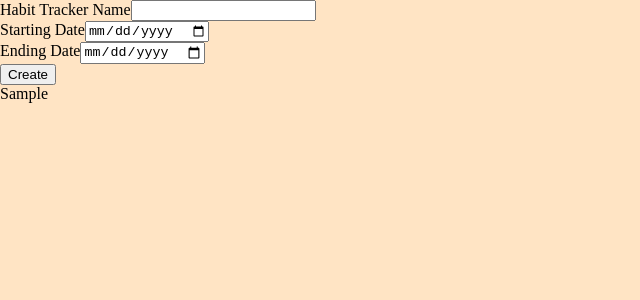
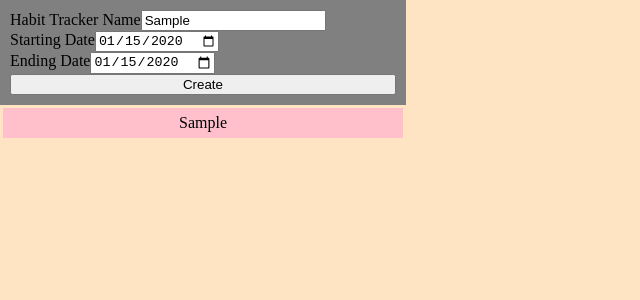
Before and after one commit to MayKhine/habitTracker, a React (Vite) app: page / in a window 1280 px wide. Both pictures are taken after typing "Sample", "2020-01-15", "2020-01-15" into the empty fields and a click on the button "Create". Shown: the top 300 px of the page, without its empty margins (0-640 px from the left). Built offline with nearby package versions, Linux system fonts and the light colour scheme.

Commit message:
refactor habit tracker and types, add UI components

```diff
--- a/src/App.css
+++ b/src/App.module.css
@@ -7,4 +7,5 @@ body {
 
 body {
   background-color: bisque;
+  display: flex;
 }
--- a/src/App.tsx
+++ b/src/App.tsx
@@ -1,75 +1,43 @@
 import { useState } from "react"
-import "./App.css"
-// import { Habit } from "./components/Habit"
-// import { HabitsCanvas } from "./styledComponents/HabitsCanvas"
-// import { DateTime } from "luxon"
-// import { Week, useWeeklyHabits } from "./hooks/useWeeklyHabits"
+import classes from "./App.module.css"
 
 import { useHabitTracker } from "./hooks/useHabitTracker"
 import { HabitTracker } from "./components/HabitTracker"
+import { HabitTrackerForm } from "./components/HabitTrackerForm"
+import { HabitTrackerCreateForm } from "./UI/HabitTrackerCreateForm"
+import { HabitTrackerProps } from "./components/HabitTypes"
 function App() {
-  const [habitTrackerTitle, setHabitTrackerTitle] = useState("")
-  const [habitTrackerStartDate, setHabitTrackerStartDate] = useState("")
-  const [habitTracketEndDate, setHabitTrackerEndDate] = useState("")
+  // const [habitTrackerTitle, setHabitTrackerTitle] = useState("")
+  // const [habitTrackerStartDate, setHabitTrackerStartDate] = useState("")
+  // const [habitTracketEndDate, setHabitTrackerEndDate] = useState("")
   const { localStgHabitTrackerData, addHabitTrackerData } = useHabitTracker()
 
-  const onHabitTrackerHandler = () => {
-    if (habitTrackerTitle.length == 0) {
+  const onHabitTrackerHandler = (habitTrackerData: HabitTrackerProps) => {
+    console.log("habitTrackerData: ", habitTrackerData)
+    if (habitTrackerData.title.length == 0) {
       return
     }
 
-    setHabitTrackerTitle("")
-    setHabitTrackerStartDate("")
-    setHabitTrackerEndDate("")
+    // setHabitTrackerTitle("")
+    // setHabitTrackerStartDate("")
+    // setHabitTrackerEndDate("")
     addHabitTrackerData(
-      habitTrackerTitle,
-      habitTrackerStartDate,
-      habitTracketEndDate
+      habitTrackerData.title,
+      habitTrackerData.startDate,
+      habitTrackerData.endDate
     )
   }
 
   return (
-    <>
-      <div>
-        <div>
-          <div>
-            <label>Habit Tracker Name</label>
-            <input
-              onChange={(event) => {
-                setHabitTrackerTitle(event.target.value)
-              }}
-              value={habitTrackerTitle}
-            ></input>
-          </div>
-          <div>
-            <label> Starting Date</label>
-            <input
-              type="date"
-              onChange={(event) => {
-                setHabitTrackerStartDate(event?.target.value)
-              }}
-              value={habitTrackerStartDate}
-            ></input>
-          </div>
-          <div>
-            <label> Ending Date</label>
-            <input
-              type="date"
-              onChange={(event) => {
-                setHabitTrackerEndDate(event?.target.value)
-              }}
-              value={habitTracketEndDate}
-            ></input>
-          </div>
-        </div>
-        <button onClick={onHabitTrackerHandler}>Create</button>
-      </div>
+    <div style={classes.body}>
+      <HabitTrackerForm onHabitTrackerHandler={onHabitTrackerHandler} />
+
       <div>
         {localStgHabitTrackerData.map((item) => {
           return <HabitTracker title={item.title} />
         })}
       </div>
-    </>
+    </div>
   )
 }
 
--- /dev/null
+++ b/src/UI/Button.tsx
@@ -0,0 +1,3 @@
+export const Button = (props: ButtonProps) => {
+  return <button></button>
+}
--- /dev/null
+++ b/src/UI/CenteredDiv.tsx
@@ -0,0 +1,24 @@
+export type CenterDivProps = {
+  width: string
+  height: string
+  backgroundColor: string
+  children: JSX.Element
+}
+
+export const CenterDiv = (prop: CenterDivProps) => {
+  return (
+    <div
+      style={{
+        display: "flex",
+        justifyContent: "center",
+        alignItems: "center",
+        backgroundColor: prop.backgroundColor,
+        width: prop.width,
+        height: prop.height,
+        margin: "3px",
+      }}
+    >
+      {prop.children}
+    </div>
+  )
+}
--- /dev/null
+++ b/src/UI/HabitTrackerFormDiv.tsx
@@ -0,0 +1,20 @@
+export type HabitTrackerFormDivProps = {
+  children: JSX.Element
+}
+
+export const HabitTrackerFormDiv = (props) => {
+  return (
+    <div
+      style={{
+        display: "flex",
+        alignContent: "center",
+        justifyContent: "center",
+        backgroundColor: "gray",
+        padding: "10px",
+        flexDirection: "column",
+      }}
+    >
+      {props.children}
+    </div>
+  )
+}
--- a/src/components/HabitTracker.tsx
+++ b/src/components/HabitTracker.tsx
@@ -1,10 +1,10 @@
-import { HabitProps } from "./Habit"
-export type HabitTrackerProps = {
-  title: string
-  startDate: string
-  endDate: string
-  // children: JSX.Element
+import { HabitTrackerProps } from "./HabitTypes"
+import { CenterDiv } from "../UI/CenteredDiv"
+
+export const HabitTracker = (props: HabitTrackerProps) => {
+  return (
+    <CenterDiv width="400px" height="30px" backgroundColor="pink">
+      {props.title}
+    </CenterDiv>
+  )
 }
-export const HabitTracker = (props: HabitTrackerProps) => {
-  return <div>{props.title} </div>
-}
--- /dev/null
+++ b/src/components/HabitTrackerForm.tsx
@@ -0,0 +1,56 @@
+import { useState } from "react"
+import { HabitTrackerFormDiv } from "../UI/HabitTrackerFormDiv"
+export type HabitTrackerFormProp = {
+  onHabitTrackerHandler: any
+}
+export const HabitTrackerForm = (props: HabitTrackerFormProp) => {
+  const [habitTrackerTitle, setHabitTrackerTitle] = useState("")
+  const [habitTrackerStartDate, setHabitTrackerStartDate] = useState("")
+  const [habitTracketEndDate, setHabitTrackerEndDate] = useState("")
+  return (
+    <HabitTrackerFormDiv>
+      <div>
+        <div>
+          <label>Habit Tracker Name</label>
+          <input
+            onChange={(event) => {
+              setHabitTrackerTitle(event.target.value)
+            }}
+            value={habitTrackerTitle}
+          ></input>
+        </div>
+        <div>
+          <label> Starting Date</label>
+          <input
+            type="date"
+            onChange={(event) => {
+              setHabitTrackerStartDate(event?.target.value)
+            }}
+            value={habitTrackerStartDate}
+          ></input>
+        </div>
+        <div>
+          <label> Ending Date</label>
+          <input
+            type="date"
+            onChange={(event) => {
+              setHabitTrackerEndDate(event?.target.value)
+            }}
+            value={habitTracketEndDate}
+          ></input>
+        </div>
+      </div>
+      <button
+        onClick={() => {
+          props.onHabitTrackerHandler({
+            title: habitTrackerTitle,
+            startDate: habitTrackerStartDate,
+            endDate: habitTracketEndDate,
+          })
+        }}
+      >
+        Create
+      </button>
+    </HabitTrackerFormDiv>
+  )
+}
--- /dev/null
+++ b/src/components/HabitTypes.tsx
@@ -0,0 +1,13 @@
+export type HabitTrackerArr = Array<HabitTrackerProps>
+
+export type HabitTrackerProps = {
+  title: string
+  startDate: string
+  endDate: string
+  habits: Array<HabitProps>
+}
+
+export type HabitProps = {
+  name: string
+  achievements: Array<number>
+}
--- a/src/hooks/useHabitTracker.ts
+++ b/src/hooks/useHabitTracker.ts
@@ -1,18 +1,5 @@
 import { useState, useEffect } from "react"
-
-export type HabitTrackerArr = Array<HabitTracker>
-
-export type HabitTracker = {
-  habitTrackerTitle: string
-  startDate: string
-  endDate: string
-  // habits: Array<Habit>
-}
-
-export type Habit = {
-  habitName: string
-  achievement: Array<boolean>
-}
+import { HabitTrackerProps } from "../components/HabitTypes"
 
 const LOCAL_STORAGE_KEY = "useHabitTracker"
 
@@ -25,7 +12,7 @@ const getLocalStorageHabitTrackerData = () => {
   return JSON.parse(localStorageData)
 }
 
-const setLocalStorageHabitTrackerData = (data: HabitTracker) => {
+const setLocalStorageHabitTrackerData = (data: HabitTrackerProps) => {
   localStorage.setItem(LOCAL_STORAGE_KEY, JSON.stringify(data))
 }
 
@@ -44,7 +31,7 @@ export const useHabitTracker = () => {
     endDate: string
   ) => {
     const newHabitTracker = { title, startDate, endDate }
-    setLocalStgHabitTrackerData((prevData: Array<HabitTracker>) => [
+    setLocalStgHabitTrackerData((prevData: Array<HabitTrackerProps>) => [
       ...prevData,
       newHabitTracker,
     ])
```
Also changed, not shown: src/styledComponents/HabitsCanvas.tsx (deleted, +0 -26 lines).
